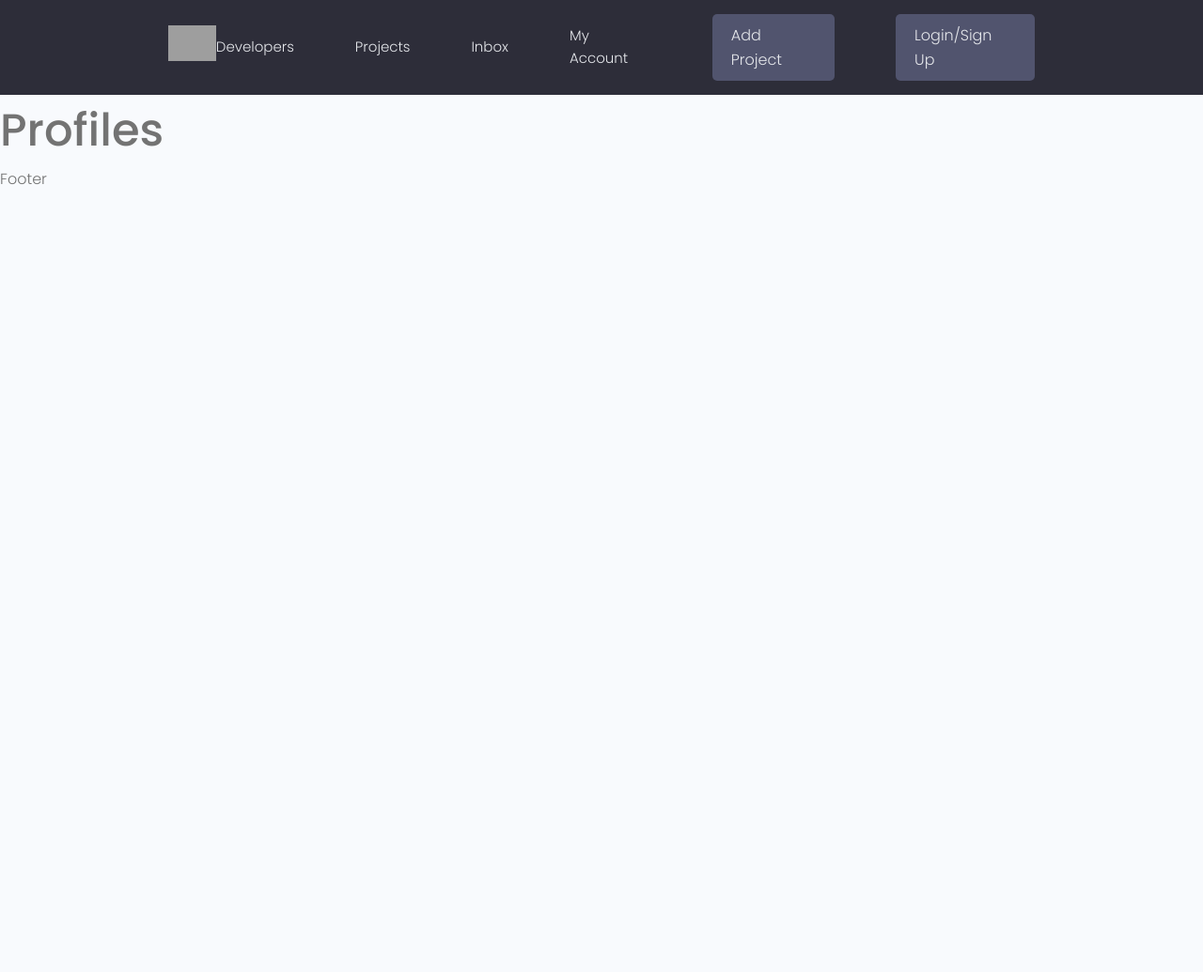
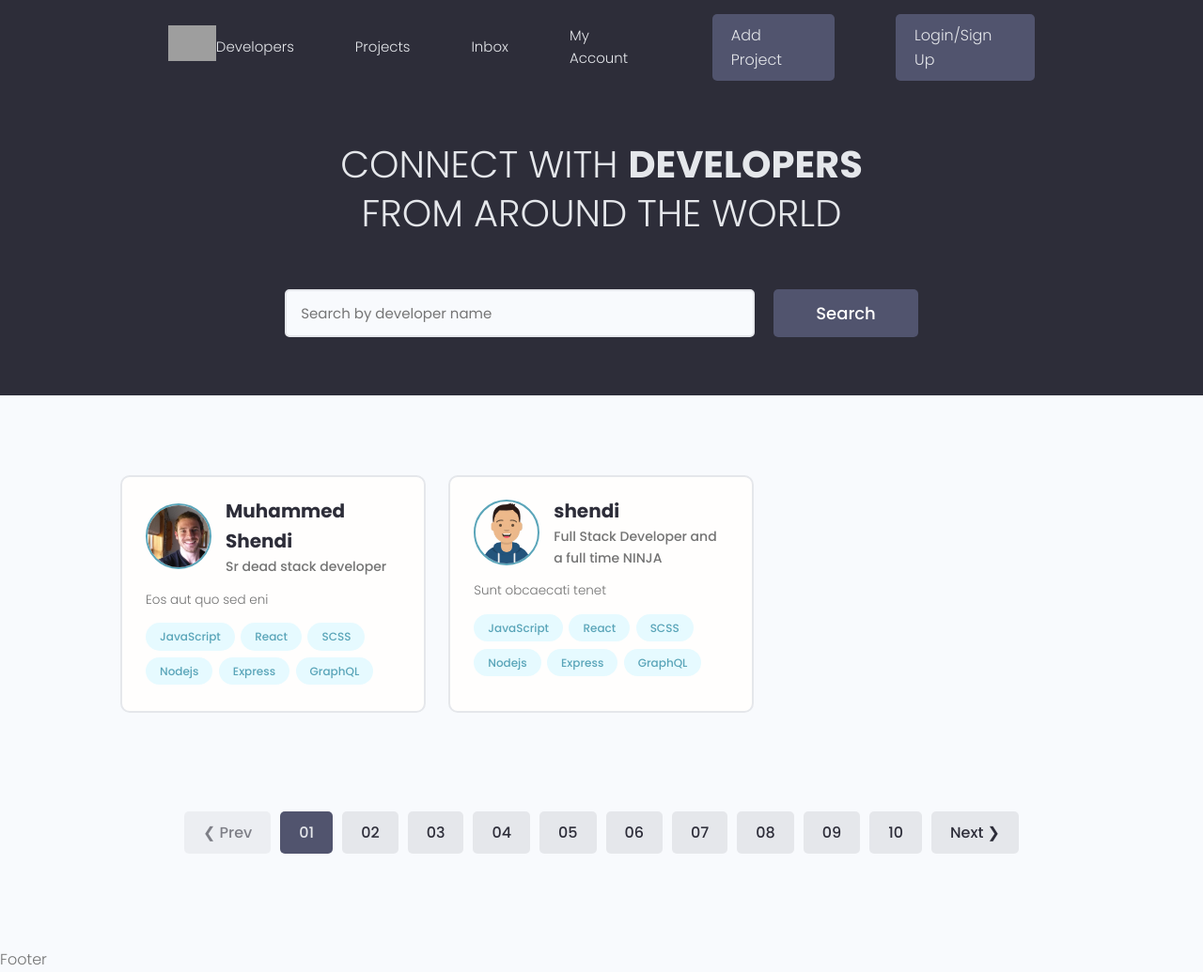
Before and after one commit to mashendi/devsearch, a Django app: page / in a window 1280 px wide. Shown: the whole page at 94% size. Before the commit the page ends 197 px from the top, so only its background shows below. Run offline with Django 4.2, Linux system fonts and the light colour scheme; data comes from the database, SQL or seed files in the repository; some libraries are stand-ins or nearby versions; grey boxes are pictures that could not be loaded.

Commit message:
profiles theme installed

```diff
--- /dev/null
+++ b/users/templates/users/profile.html
@@ -0,0 +1 @@
+{% extends 'main.html' %} {% block content %}{% endblock content %}
--- a/users/templates/users/profiles.html
+++ b/users/templates/users/profiles.html
@@ -1,3 +1,97 @@
-{% extends 'main.html' %} {% block content %}
-<h1>Profiles</h1>
+{% extends 'main.html' %}
+{% load static %}
+{% block content %}
+<main class="home">
+  <section class="hero-section text-center">
+    <div class="container container--narrow">
+      <div class="hero-section__box">
+        <h2>CONNECT WITH <span>DEVELOPERS</span></h2>
+        <h2>FROM AROUND THE WORLD</h2>
+      </div>
+
+      <div class="hero-section__search">
+        <form class="form" action="#" method="get">
+          <div class="form__field">
+            <label for="formInput#search">Search Developers </label>
+            <input
+              class="input input--text"
+              id="formInput#search"
+              type="text"
+              name="text"
+              placeholder="Search by developer name"
+            />
+          </div>
+
+          <input class="btn btn--sub btn--lg" type="submit" value="Search" />
+        </form>
+      </div>
+    </div>
+  </section>
+  <!-- Search Result: DevList -->
+  <section class="devlist">
+    <div class="container">
+      <div class="grid grid--three">
+        {% for profile in profiles %}
+
+        <div class="column card">
+          <div class="dev">
+            <a href="{% url 'profile' profile.id %}" class="card__body">
+              <div class="dev__profile">
+                <img
+                  class="avatar avatar--md"
+                  src="{{profile.profile_image.url}}"
+                  alt="image"
+                />
+                <div class="dev__meta">
+                  <h3>{{profile.name}}</h3>
+                  <h5>{{profile.short_intro|slice:"60"}}</h5>
+                </div>
+              </div>
+              <p class="dev__info">{{profile.bio|slice:"150"}}</p>
+              <div class="dev__skills">
+                <span class="tag tag--pill tag--main">
+                  <small>JavaScript</small>
+                </span>
+                <span class="tag tag--pill tag--main">
+                  <small>React</small>
+                </span>
+                <span class="tag tag--pill tag--main">
+                  <small>SCSS</small>
+                </span>
+                <span class="tag tag--pill tag--main">
+                  <small>Nodejs</small>
+                </span>
+                <span class="tag tag--pill tag--main">
+                  <small>Express</small>
+                </span>
+                <span class="tag tag--pill tag--main">
+                  <small>GraphQL</small>
+                </span>
+              </div>
+            </a>
+          </div>
+        </div>
+
+        {% endfor %}
+      </div>
+    </div>
+  </section>
+
+  <div class="pagination">
+    <ul class="container">
+      <li><a href="#" class="btn btn--disabled">&#10094; Prev</a></li>
+      <li><a href="#" class="btn btn--sub">01</a></li>
+      <li><a href="#" class="btn">02</a></li>
+      <li><a href="#" class="btn">03</a></li>
+      <li><a href="#" class="btn">04</a></li>
+      <li><a href="#" class="btn">05</a></li>
+      <li><a href="#" class="btn">06</a></li>
+      <li><a href="#" class="btn">07</a></li>
+      <li><a href="#" class="btn">08</a></li>
+      <li><a href="#" class="btn">09</a></li>
+      <li><a href="#" class="btn">10</a></li>
+      <li><a href="#" class="btn">Next &#10095;</a></li>
+    </ul>
+  </div>
+</main>
 {% endblock content %}
--- a/users/urls.py
+++ b/users/urls.py
@@ -2,5 +2,6 @@ from . import views
 from django.urls import path
 
 urlpatterns = [
-    path('', views.profiles, name='profiles')
+    path('', views.profiles, name='profiles'),
+    path('<str:pk>', views.profile, name='profile')
 ]
--- a/users/views.py
+++ b/users/views.py
@@ -1,5 +1,16 @@
+from multiprocessing import context
 from django.shortcuts import render
+from .models import Profile
+# Create your views here.
 
-# Create your views here.
+
 def profiles(request):
-    return render(request, 'users/profiles.html')
+    profiles = Profile.objects.all()
+    context = {'profiles': profiles}
+    return render(request, 'users/profiles.html', context)
+
+
+def profile(request, pk):
+    profile = Profile.objects.get(id=pk)
+    context = {'profile': profile}
+    return render(request, 'users/profile.html', context)
```
Also changed, not shown: templates/profile.html (added, +242 -0 lines).
